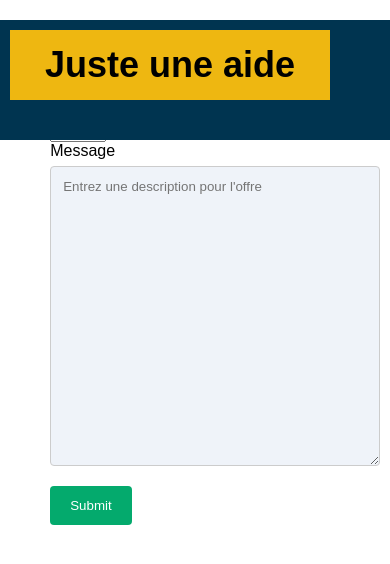
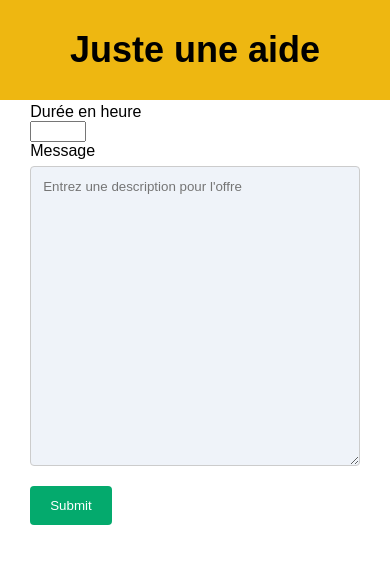
Before and after one commit to Ismail51/jua-front, a React (Create React App) app: page /Form in a window 390 px wide. Shown: the top 564 px of the page. Built offline with nearby package versions, Linux system fonts and the light colour scheme.

Commit message:
fixed announce and history

```diff
--- a/src/App.css
+++ b/src/App.css
@@ -21,7 +21,6 @@ body{
 
 }
 .navbar{
-    padding: 10px;
     text-align: center;
     line-height: 70px;
     background-color:#003450;
@@ -38,7 +37,7 @@ body{
 
 
 .top{
-    width: 90%;
+    width: 100%;
     font-weight: bolder;
     font-size: 1.5rem;
     color: black;
@@ -101,27 +100,6 @@ body{
     margin-left: 20px;
     font-size: 3rem;
 }
-
-.search-div {
-    margin: 70px 0px;
-    display: flex;
-    align-items: center;
-    justify-content: center;
-    height: 40px;
-
-}
-
-.search-div label {
-    font-size: 1.5rem;
-    padding-right: 10px;
-
-}
-
-.div-option {
-    padding-top: 30px;
-    padding-left: 30px;
-}
-
 #lists {
     height: 40px;
     width: 60vh;
@@ -134,17 +112,6 @@ body{
     display: flex;
     flex-direction: column;
     align-items: center;
-}
-
-.card-body {
-    height: 30vh;
-    width: 80%;
-    display: flex;
-    background-color: #EFF3F9;
-    align-items: center;
-    justify-content: center;
-    line-height: 2rem;
-    margin-bottom: 50px;
 }
 
 .card-body img {
@@ -175,16 +142,22 @@ body{
 
 
 @media screen and (max-width: 768px) {
+    .navbar{
+        margin: 0;
+    }
+    .navbar .top{
+        margin: 0;
+    }
     .main-div {
         display: block;
-    }
-
-    .navbar {
-        width: 50%;
     }
 
     #profile {
         display: none;
     }
-
+    .top h1{
+        width: 100%;
+        height: 100px;
+        line-height: 100px;
+    }
 }
--- a/src/Form.css
+++ b/src/Form.css
@@ -20,7 +20,7 @@ input[type=text], select, textarea {
 }
 
 @media screen and (max-width: 768px) {
-  .maindiv{
+  .main-div{
     margin: 0;
 
   }
--- a/src/Recherche.css
+++ b/src/Recherche.css
@@ -21,6 +21,7 @@
     display: flex;
     align-items: center;
     justify-content: center;
+    height: 40px;
 
 }
 .search-div label{
@@ -36,14 +37,13 @@
  #lists{
      text-align: center;
     height: 50px;
-    width: 60vh;
     border-radius: 20px;
     font-size: 1.5rem;
 }
 
 .container{
     width: 100%;
-    /* margin-top: 6vh; */
+    margin-top: 6vh;
     display: flex;
     flex-direction: column;
     align-items: center;
@@ -55,13 +55,15 @@
     display: flex;
     background-color: #EFF3F9;
     justify-content: center;
-    line-height: 2rem;
     margin-bottom: 50px;
     word-break: break-all;
     margin-left: 20px;
     box-shadow: 0px 0px 10px 3px#00345030;
     width: 80%;
     border-radius: 10px;
+    height: 30vh;
+    align-items: center;
+    line-height: 2rem;
 }
 .card-body img{
     height: 100px;
@@ -101,14 +103,7 @@
 
 
  @media screen and (max-width: 768px) {
-    .main-div{
-        display: block;
 
-    }
-    .navbar{
-        width: 100%;
-        height: 100px;
-    }
     .profile, .navbar ul{
         display: none;
 
@@ -119,8 +114,11 @@
         padding: 30px;
      }
      .search{
-         margin-left: 0;
+         padding: 0;
      }
+    .container{
+        width: 100%;
+    }
 
 }
 @media screen and (max-width: 1122px){
--- a/src/annonces.css
+++ b/src/annonces.css
@@ -55,6 +55,9 @@
     padding: 6px;
     width: 80px;
  }
+ .card-left{
+     width: 70%;
+ }
 
  @media screen and (max-width: 768px) {
     .main-div{
--- a/src/components/Annonces.jsx
+++ b/src/components/Annonces.jsx
@@ -38,7 +38,7 @@ useEffect(() => {
                             return(
                                 <div className="card-body">
                                 <img src="./image/jean.jpg" alt="profile"/>
-                                <div>
+                                <div className="card-left">
                                     <h3>{offer.created_by.firstname} {offer.created_by.lastname}</h3>
                                     <h4>{offer.offerType}-{offer.duration} heures</h4>
                                     <p>“{offer.description}”</p>
--- a/src/components/Form.jsx
+++ b/src/components/Form.jsx
@@ -4,7 +4,7 @@ import { useForm } from "react-hook-form";
 import axios from 'axios';
 import {useContext} from "react"
 import {AppContext} from "../App"
-// import "../Form.css";
+import { NavLink } from "react-router-dom";
 
 
 export default function Form() {
@@ -47,8 +47,8 @@ export default function Form() {
 
                 <textarea {...register('description', {required: 'You need to enter the description' })} id="description"  name="description" placeholder="Entrez une description pour l'offre" style={{height:"300px"}}></textarea>
                 <p> {errors.description && errors.description.message} </p>
+                <NavLink to ={"/offres"}></NavLink>
                 <input type="submit" value="Submit"/>
-
             </form>
          </div>
     </div>
--- a/src/components/History.js
+++ b/src/components/History.js
@@ -29,7 +29,7 @@ function History() {
                 return (
                   <div className="card-body">
                     <img src="./image/jean.jpg" alt="profile" />
-                    <div>
+                    <div className="card-left">
                       <h3>{offer.created_by.firstname} {offer.created_by.lastname}</h3>
                       <h4>{offer.offerType}-{offer.duration} heures</h4>
                       <p>“{offer.description}”</p>
--- a/src/offres.css
+++ b/src/offres.css
@@ -49,6 +49,15 @@
     padding: 6px;
     width: 80px;
  }
+ .card-body p{
+    width: 70%;
+    overflow: hidden;
+    text-overflow: ellipsis;
+    display: -webkit-box;
+    -webkit-line-clamp: 2;
+            line-clamp: 2;
+    -webkit-box-orient: vertical;
+ }
 
  @media screen and (max-width: 768px) {
     .main-div{
@@ -56,10 +65,6 @@
         padding: 0;
         display: block;
 
-    }
-    .navbar{
-        width: 100%;
-        height: 100px;
     }
     .profile, .navbar ul{
         display: none;
@@ -90,6 +95,3 @@
         display:block;
     }
 }
-@media screen and (max-width: 1122px){
-
-}
--- a/src/voirPlus.css
+++ b/src/voirPlus.css
@@ -88,9 +88,9 @@
 }
 
 @media screen and (max-width: 768px) {
-    .main-div{
+    /* .main-div{
         display: block;
-    }
+    } */
     .navbar{
         width: 100%;
         height: 100px;
```
